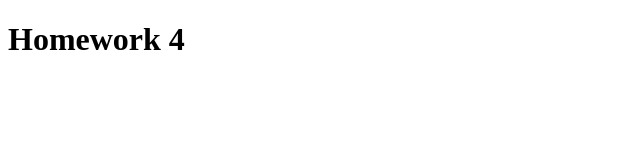
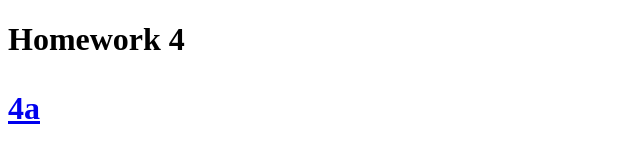
Before and after one commit to jwittich/4, a plain HTML site: page index.html in a window 1280 px wide. Shown: the full height of the page, 0-640 px from the left. Drawn offline with Linux system fonts and the light colour scheme.

Commit message:
Update index.html

```diff
--- a/index.html
+++ b/index.html
@@ -4,7 +4,8 @@
 </head>
 <body>
 
-
+<p><a
+  href="4a.html">4a</a>
 
 </body>
 </html>
```
